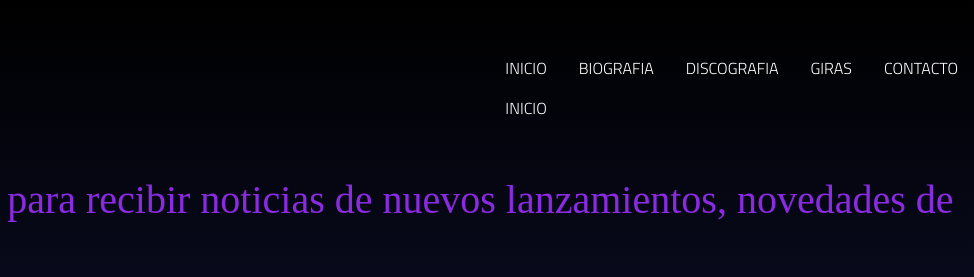
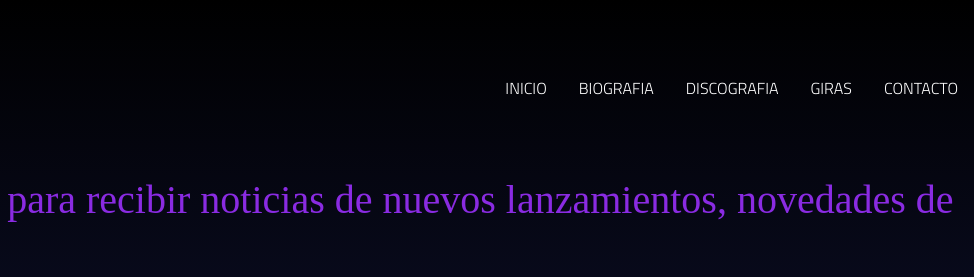
Before and after one commit to braimartin/proyecto-coder, a website: page pages/contacto.html in a window 1280 px wide. Shown: the top 277 px of the page, 306-1280 px from the left. Drawn offline with nearby package versions, Linux system fonts and the light colour scheme; a web font is replaced by a local one.

Commit message:
agregando sass

```diff
--- a/pages/contacto.html
+++ b/pages/contacto.html
@@ -27,9 +27,6 @@
                 <li class="nav-item animate__animated animate__slideInDown">
 
                   <a class="nav-link text-white" href="../index.html">INICIO</a>
-
-                  <a class="nav-link active text-white" aria-current="page" href="../index.html">INICIO</a>
-
                 </li>
                 <li class="nav-item animate__animated animate__slideInDown">
                   <a class="nav-link text-white" href="./biografia.html">BIOGRAFIA</a>
```
Also changed, not shown: package.json (added, +22 -0 lines), scss/estilos.scss (added), 2 other files.
